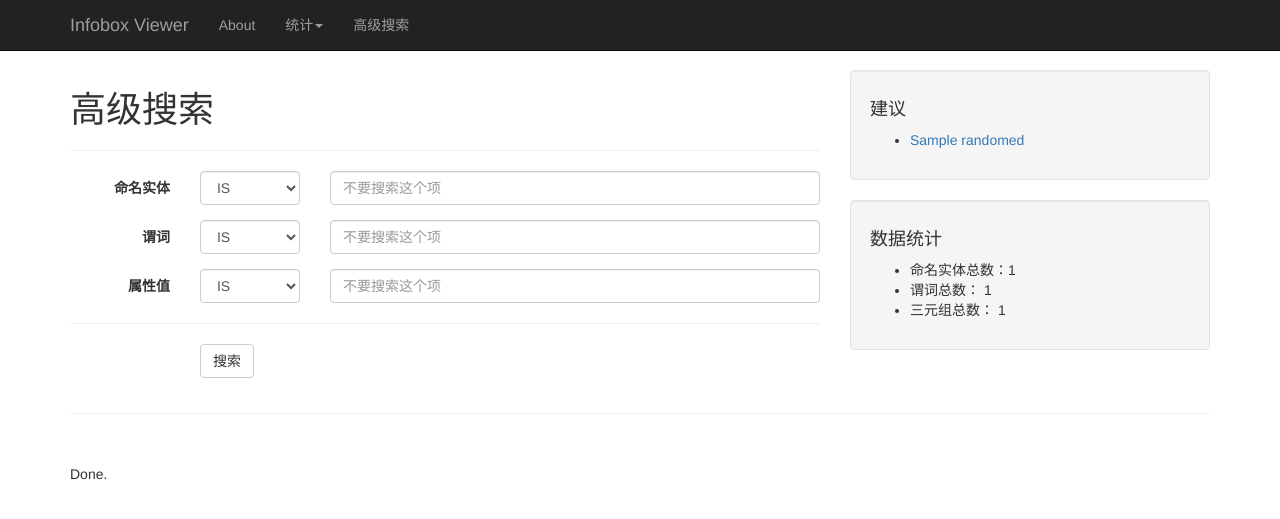
After one commit to Cesar456/bdbk-kb, a Django app: template project/ui/templates/ui/AdvancedSearch_form.html in a window 1280 px wide. The commit adds this page. Shown: the top 519 px of the page. Run offline with Django 3.2, Linux system fonts and the light colour scheme; the template is opened without the code that fills it: most values are stand-ins (such as "Sample title", 1, 10 or a date in 2020); some libraries are stand-ins or nearby versions.

Commit message:
advanced search

```diff
--- a/project/project/settings.py
+++ b/project/project/settings.py
@@ -1,5 +1,4 @@
 import os
-
 
 if os.environ.has_key('NLP_DEBUG'):
     print 'Enter debug mode for database.'
@@ -31,7 +30,7 @@
 ]
 MIDDLEWARE_CLASSES = []
 
-ALLOWED_HOSTS = ['localhost']
+ALLOWED_HOSTS = ['*']
 ROOT_URLCONF = 'project.urls'
 
 STATIC_URL = '/static/'
--- /dev/null
+++ b/project/ui/templates/ui/AdvancedSearch_form.html
@@ -0,0 +1,111 @@
+{% extends 'ui/BasePage.html' %}
+
+{% comment 'context dicts' %}
+randomnes = {
+[{'ne_title': '...', 'ne_url': '...'}]
+}
+
+status = {
+'ne_count': integer,
+'infoboxtuple_count': integer,
+'verb_count': integer
+}
+{% endcomment %}
+
+
+<!-- template content starts -->
+{% block page_title %}高级搜索{% endblock %}
+{% block page_brand %}Infobox Viewer{% endblock %}
+{% block page_brand_href %}#{% endblock %}
+{% block page_content %}
+
+<h1>高级搜索</h1>
+
+
+<hr>
+
+<form class="form-horizontal" action="{% url 'AdvancedSearch' %}" method="post">
+  <div class="form-group">
+    <label for="limitNE" class="col-md-2 control-label">命名实体</label>
+    <div class="col-md-2">
+      <select class="form-control" name="limitNE_action">
+        <option>IS</option>
+        <option>CONTAINS</option>
+        <option>STARTSWITH</option>
+        <option>ENDSWITH</option>
+      </select>
+    </div>
+    <div class="col-md-8">
+      <input type="text" class="form-control" id="limitNE_str" name="limitNE_str" placeholder="不要搜索这个项">
+    </div>
+  </div>
+
+  <div class="form-group">
+    <label for="limitVERB" class="col-md-2 control-label">谓词</label>
+    <div class="col-md-2">
+      <select class="form-control" name="limitVERB_action">
+        <option>IS</option>
+        <option>CONTAINS</option>
+        <option>STARTSWITH</option>
+        <option>ENDSWITH</option>
+      </select>
+    </div>
+    <div class="col-md-8">
+      <input type="text" class="form-control" id="limitVERB_str" name="limitVERB_str" placeholder="不要搜索这个项">
+    </div>
+  </div>
+
+  <div class="form-group">
+    <label for="limitCONTENT" class="col-md-2 control-label">属性值</label>
+    <div class="col-md-2">
+      <select class="form-control" name="limitCONTENT_action">
+        <option>IS</option>
+        <option>CONTAINS</option>
+        <option>STARTSWITH</option>
+        <option>ENDSWITH</option>
+      </select>
+    </div>
+    <div class="col-md-8">
+      <input type="text" class="form-control" id="limitCONTENT_str" name="limitCONTENT_str" placeholder="不要搜索这个项">
+    </div>
+  </div>
+
+  <hr>
+
+  <div class="form-group">
+    <div class="col-md-offset-2 col-md-10">
+      <button type="submit" class="btn btn-default">搜索</button>
+    </div>
+  </div>
+</form>
+
+
+{% endblock %}
+
+{% block search_sidebar_content %}
+{% endblock %}
+{% block sidebar_content %}
+
+<div class="well">
+  <h4>建议</h4>
+  <div class="row">
+    <div class="col-lg-12">
+      <ul class="list">
+        {% for randomed in randomnes %}
+        <li><a href="{{randomed.ne_url}}">{{randomed.ne_title}}</a></li>
+        {% endfor %}
+      </ul>
+    </div>
+  </div>
+</div>
+
+<div class="well">
+  <h4>数据统计</h4>
+  <ul class="list">
+    <li>命名实体总数：{{ status.ne_count }}</li>
+    <li>谓词总数： {{ status.verb_count }}</li>
+    <li>三元组总数： {{ status.infoboxtuple_count }}</li>
+  </ul>
+</div>
+
+{% endblock %}
--- a/project/ui/templates/ui/BasePage.html
+++ b/project/ui/templates/ui/BasePage.html
@@ -70,7 +70,7 @@
                       </ul>
                     </li>
                     <li>
-                        <a href="#">More</a>
+                        <a href="{% url 'AdvancedSearch' %}">高级搜索</a>
                     </li>
                 </ul>
             </div>
--- a/project/ui/urls.py
+++ b/project/ui/urls.py
@@ -7,4 +7,5 @@
     url(r'^status/namedEntity/$', 'Status_NamedEntity', name='Status_NamedEntity'),
     url(r'^status/verb/$', 'Status_Verb', name='Status_Verb'),
     url(r'^status/overview/$', 'Status_Overview', name='Status_Overview'),
+    url(r'^advancedSearch/$', 'AdvancedSearch', name='AdvancedSearch'),
 )
```
Also changed, not shown: project/ui/templates/ui/AdvancedSearch_result.html (added, +80 -0 lines), project/ui/views.py (+117 -24 lines).
